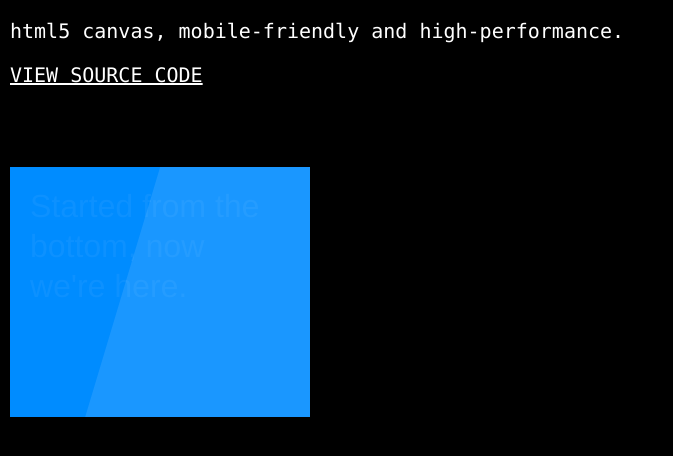
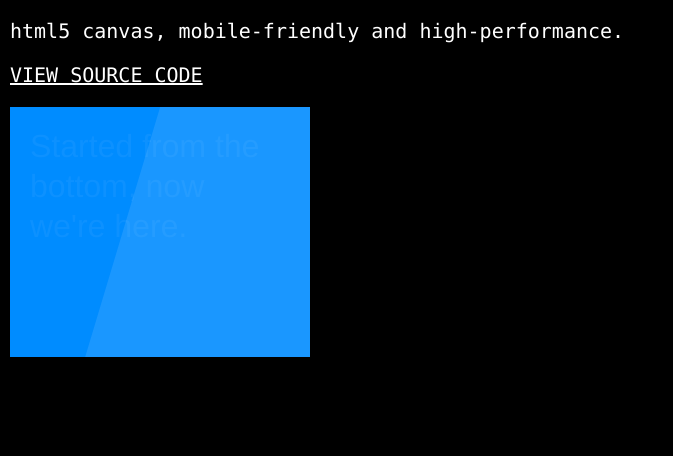
Before and after one commit to nabilfreeman/html5-canvas-advert, a plain HTML site: page index.html in a window 1280 px wide. Shown: the part 72-528 px from the top of the page, without its empty margins (0-673 px from the left). Drawn offline with Linux system fonts and the light colour scheme.

Commit message:
ditched canvas styling

```diff
--- a/index.html
+++ b/index.html
@@ -19,9 +19,6 @@
 			h1{
 				font-size:32px;
 			}
-			canvas{
-				margin-top:60px;
-			}
 		</style>
 	</head>
 	<body>
```
